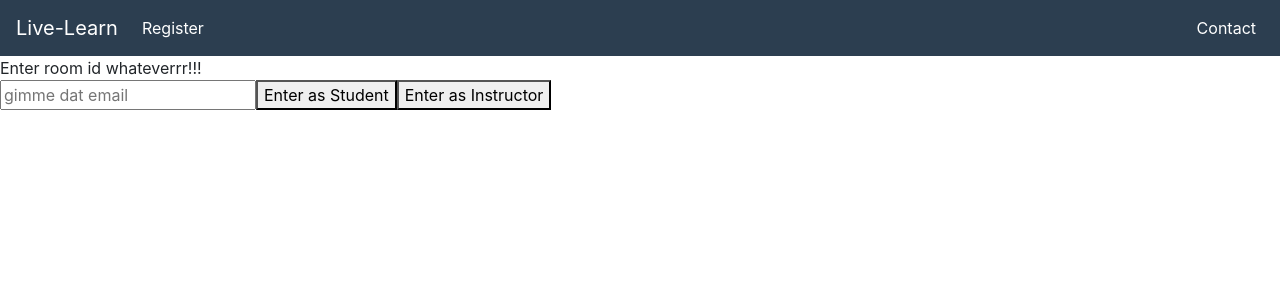
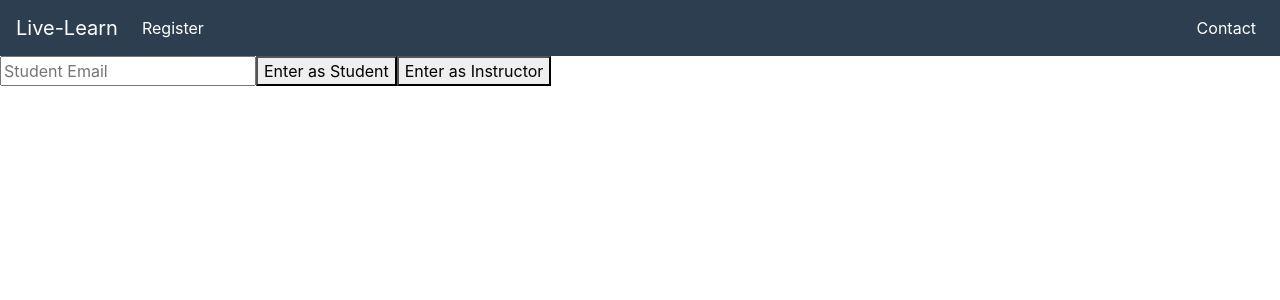
Before and after one commit to df-hackdays/Tango, an Angular app in the folder live-learning-front/: page / in a window 1280 px wide. Shown: the top 300 px of the page. Built offline with nearby package versions, Linux system fonts and the light colour scheme.

Commit message:
commit html

```diff
--- a/live-learning-front/src/app/home/home.component.html
+++ b/live-learning-front/src/app/home/home.component.html
@@ -1,8 +1,5 @@
-<div>
-	Enter room id whateverrr!!!
-</div>
 
-<input #email placeholder="gimme dat email"/>
+<input #email placeholder="Student Email"/>
 <button (click)="startStudent(email.value)">
 Enter as Student
 </button>
```
